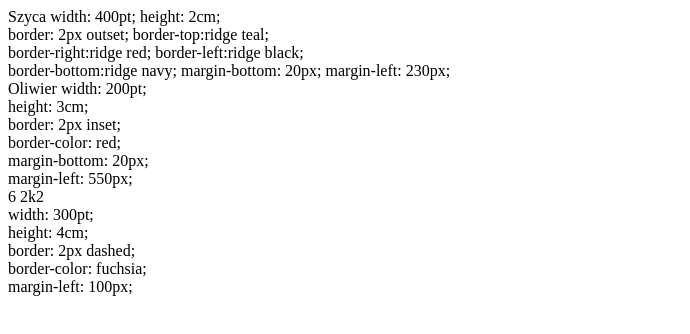
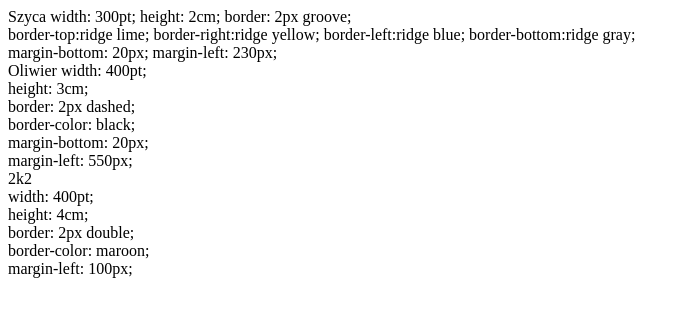
Before and after one commit to OS2123/css, a plain HTML site: page zadanie34_szyc.html in a window 1280 px wide. Shown: the whole page, without its empty margins (0-690 px from the left). Drawn offline with Linux system fonts and the light colour scheme.

Commit message:
Update zadanie34_szyc.html

```diff
--- a/zadanie34_szyc.html
+++ b/zadanie34_szyc.html
@@ -2,34 +2,34 @@
 <html lang="pl">
 <head>
   <meta charset="UTF-8">
-  <title>zadanie 34 Szyca</title>
-  <link rel="stylesheet" href="jasi_css34.css">
+  <title>Zadanie 34 szyca</title>
+  <link rel="stylesheet" href="maje_css34.css">
 </head>
 <body>
 
   <div class="p">
-    <div class=" p1">Szyca  width: 400pt;
-  height: 2cm;<br>
-  border: 2px outset;
-  border-top:ridge teal; <br>
-  border-right:ridge red;
-  border-left:ridge black;<br>
-  border-bottom:ridge navy;
+    <div class=" p1">Szyca width: 300pt;
+  height: 2cm;
+  border: 2px groove;          <br>
+  border-top:ridge lime;
+  border-right:ridge yellow;
+  border-left:ridge blue;
+  border-bottom:ridge gray;   <br>
   margin-bottom: 20px;
-  margin-left: 230px; </div>
-    <div class=" p2"> Oliwier    width: 200pt;<br>
+  margin-left: 230px;</div>
+    <div class=" p2"> Oliwier   width: 400pt;<br>
   height: 3cm;<br>
-  border: 2px inset;     <br>
-  border-color: red;     <br>
+  border: 2px dashed;     <br>
+  border-color: black;     <br>
   margin-bottom: 20px;<br>
   margin-left: 550px;<br></div>
-    <div class= "p3"> 6 2k2   <br>width: 300pt;<br>
+    <div class= "p3"> 2k2   <br>width: 400pt;<br>
   height: 4cm;<br>
-  border: 2px dashed;   <br>
-  border-color: fuchsia;  <br>
+  border: 2px double;   <br>
+  border-color: maroon;  <br>
   margin-left: 100px;<br></div>
   </div>
 
 </body>
 </html>
-<!------Oliwier Szyca 2k2-----!>
+<!------Oliwier Szyca-----!>
```
